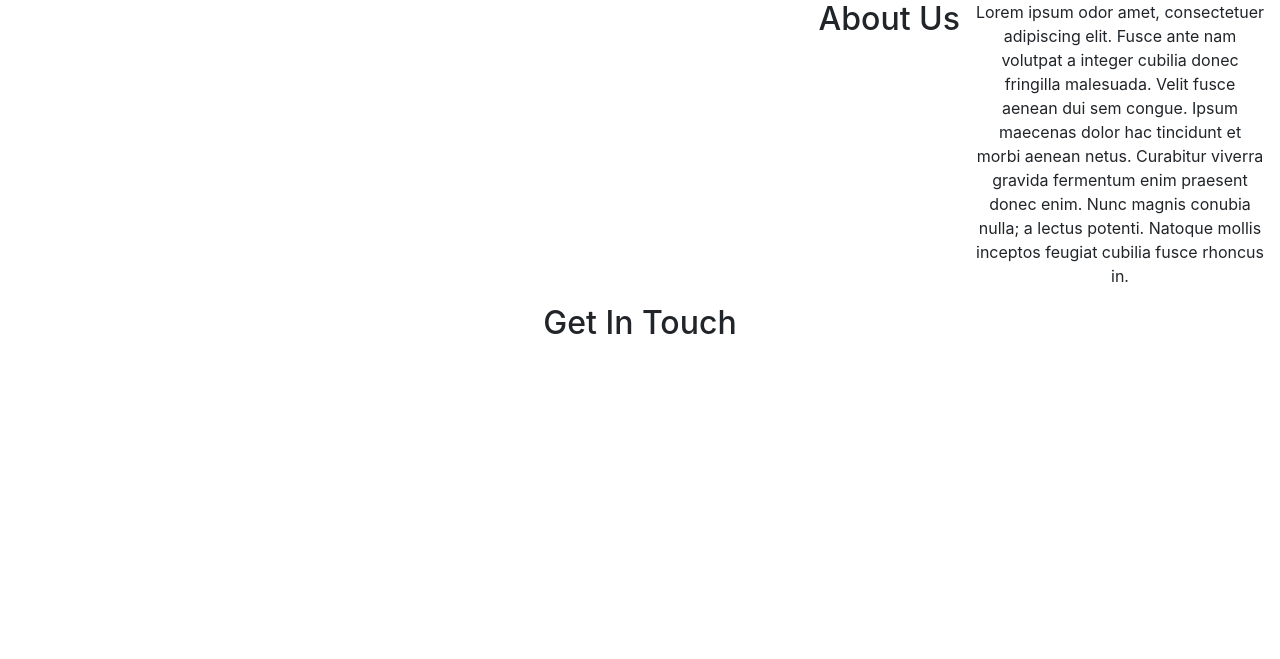
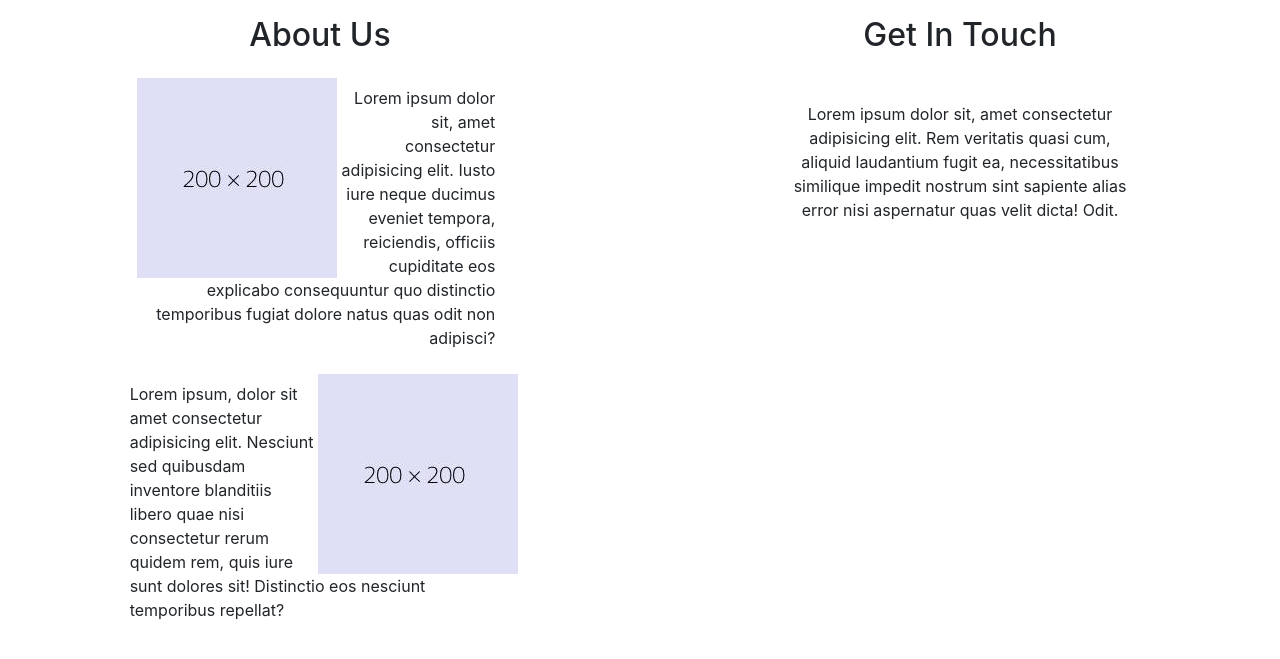
Before and after one commit to sighmn/WebDevProject, a PHP site: page /pure.html in a window 1280 px wide. Shown: the top 659 px of the page. Run offline with PHP 8.4, Linux system fonts and the light colour scheme; some web fonts are replaced.

Commit message:
Fomatting pure.html

```diff
--- a/pure.html
+++ b/pure.html
@@ -18,19 +18,44 @@
 
 <body>
     <div class="container-fluid">
-        <!-- Left side: About Us -->
-        <div class="row align-items-start">
-            <div class="d-flex justify-content-start">
-                <h2 class="display-5">About Us</h2>
-                <div class="col-sm-3">
-                    <p>Lorem ipsum odor amet, consectetuer adipiscing elit. Fusce ante nam volutpat a integer cubilia donec
-                        fringilla malesuada. Velit fusce aenean dui sem congue. Ipsum maecenas dolor hac tincidunt et morbi
-                        aenean netus. Curabitur viverra gravida fermentum enim praesent donec enim. Nunc magnis conubia
-                        nulla; a lectus potenti. Natoque mollis inceptos feugiat cubilia fusce rhoncus in.</p>
+        <div class="row justify-content-around">
+            <!-- Left side: About Us -->
+            <div class="col-4">
+                <h2 class="text-center p-3">About Us</h2>
+                <div class="col-auto">
+                    <a href="#">
+                        <img src="/placeholder.jpg" class="img-fluid" alt="Pure Imagination Photo" style="float: left;">
+                    </a>
+                    <p class="text-right p-2">Lorem ipsum dolor sit, amet consectetur adipisicing elit. Iusto iure
+                        neque
+                        ducimus
+                        eveniet tempora,
+                        reiciendis, officiis cupiditate eos explicabo consequuntur quo distinctio temporibus fugiat
+                        dolore
+                        natus quas odit non adipisci?
+                    </p>
+                </div>
+
+                <div class="row justify-content-around">
+                    <div class="col-auto">
+                        <a href="#">
+                            <img src="/placeholder.jpg" class="img-fluid" alt="Pure Imagination Photo 2"
+                                style="float: right;">
+                        </a>
+                        <p class="text-left p-2">Lorem ipsum, dolor sit amet consectetur adipisicing elit. Nesciunt sed
+                            quibusdam inventore
+                            blanditiis libero quae nisi consectetur rerum quidem rem, quis iure sunt dolores sit!
+                            Distinctio eos nesciunt temporibus repellat?</p>
+                    </div>
                 </div>
             </div>
-            <div class="d-flex justify-content-end">
-                <h2 class="display-5">Get In Touch</h2>
+            <!-- Right side: Get in Touch -->
+            <div class="col-4">
+                <h2 class="text-center p-3">Get In Touch</h2>
+                <p class="text-center p-4">Lorem ipsum dolor sit, amet consectetur adipisicing elit. Rem veritatis quasi
+                    cum,
+                    aliquid laudantium fugit ea, necessitatibus similique impedit nostrum sint sapiente alias error nisi
+                    aspernatur quas velit dicta! Odit.</p>
             </div>
         </div>
     </div>
--- a/styles.css
+++ b/styles.css
@@ -41,7 +41,7 @@ body {
 .img-fluid {
     width: 200px;
     height: 200px;
-    max-width: 100%;
+    min-width: none;
 }
 .icon-fluid {
     width: 30px;
```
